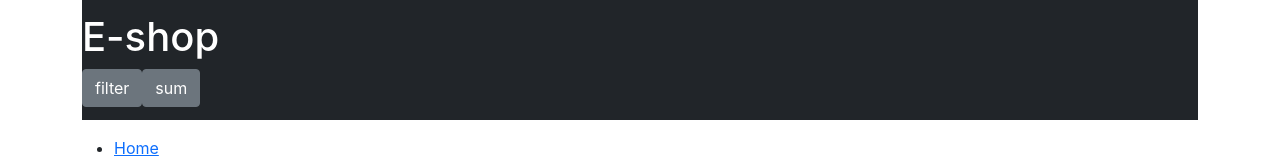
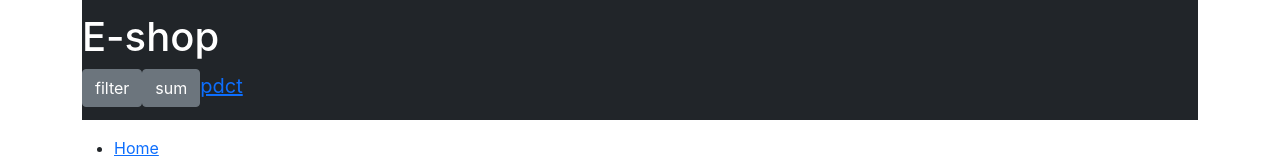
Before and after one commit to simasm/Akademija_shop, a React (Create React App) app in the folder shop-ui/: page / in a window 1280 px wide. Shown: the top 164 px of the page. Built offline with nearby package versions, Linux system fonts and the light colour scheme; no server answers.

Commit message:
neveikia

```diff
--- a/shop-ui/package.json
+++ b/shop-ui/package.json
@@ -40,6 +40,7 @@
     ]
   },
   "devDependencies": {
-    "react-router-dom": "^5.2.1"
+    "react-router-dom": "^5.2.1",
+    "react-router": "^5.2.1"
   }
 }
--- a/shop-ui/src/Components/Bar.js
+++ b/shop-ui/src/Components/Bar.js
@@ -1,4 +1,5 @@
 import React, { Component } from "react";
+import { NavLink } from "react-router-dom";
 
 class Bar extends Component {
   render() {
@@ -15,6 +16,7 @@
               <div className="col-5 align-self-end">
                 <button className="btn btn-secondary">filter</button>
                 <button className="btn btn-secondary">sum</button>
+                <NavLink to="/product">pdct</NavLink>
               </div>
 
 
--- a/shop-ui/src/Components/Card.js
+++ b/shop-ui/src/Components/Card.js
@@ -1,4 +1,5 @@
 import React, { Component } from "react";
+import { NavLink } from "react-router-dom";
 
 class Card extends Component {
   constructor(props) {
@@ -18,6 +19,7 @@
   cardClick = () => {
       if (this.state.viewMode) {
         this.setState({buttonTitle : "Add to cart"});
+
       }
       else {
         this.setState({buttonTitle : "Details"});
@@ -40,7 +42,7 @@
             <span> {this.state.cardDesc} </span>
           </p>
           <div className="btn btn-primary"
-               onClick = {this.cardClick} > {this.state.buttonTitle} </div>
+               onClick = {this.cardClick} > {this.state.buttonTitle}  </div>
 
         </div>
       </div>
```
Also changed, not shown: 1 other file (tests, documents, lock files or other folders).
